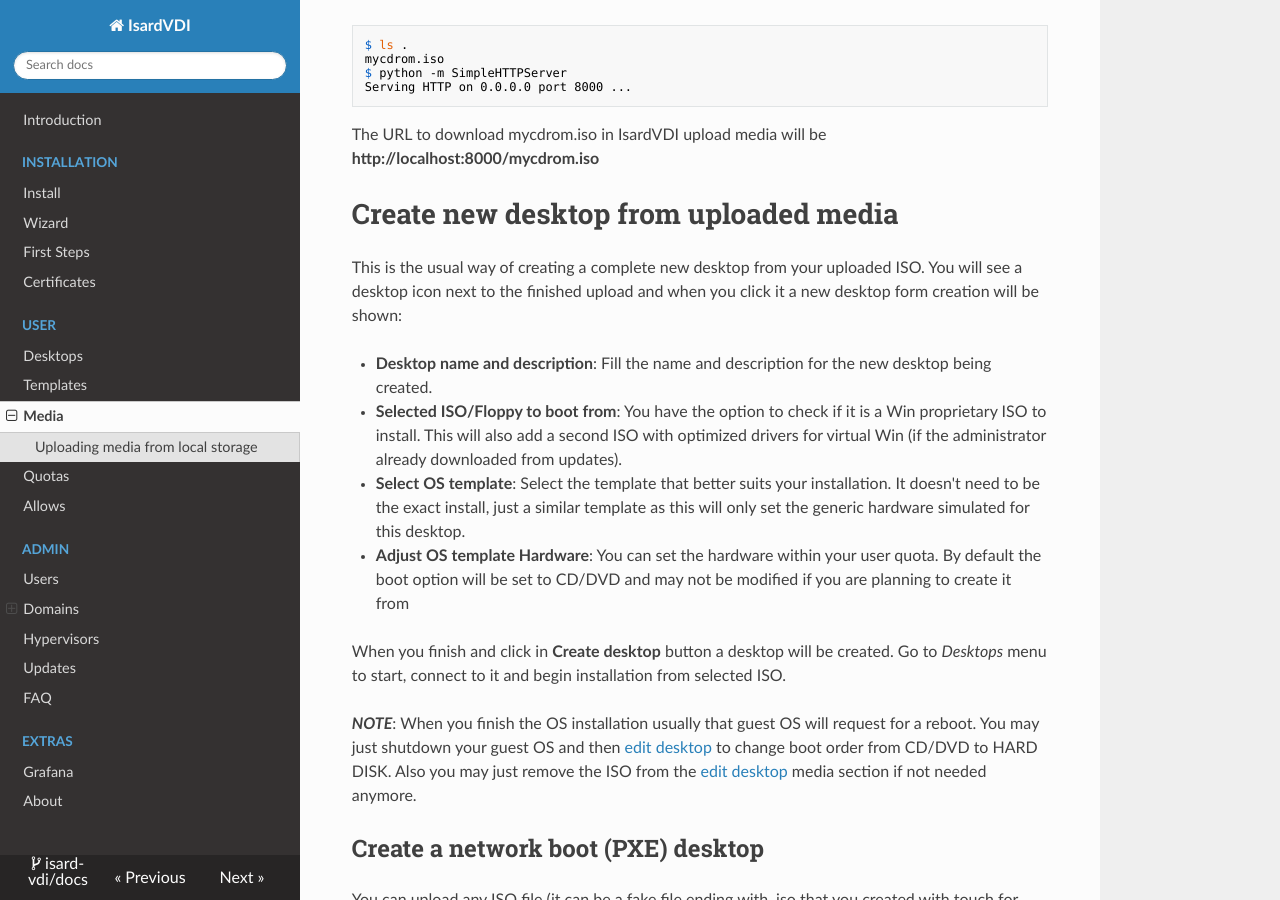
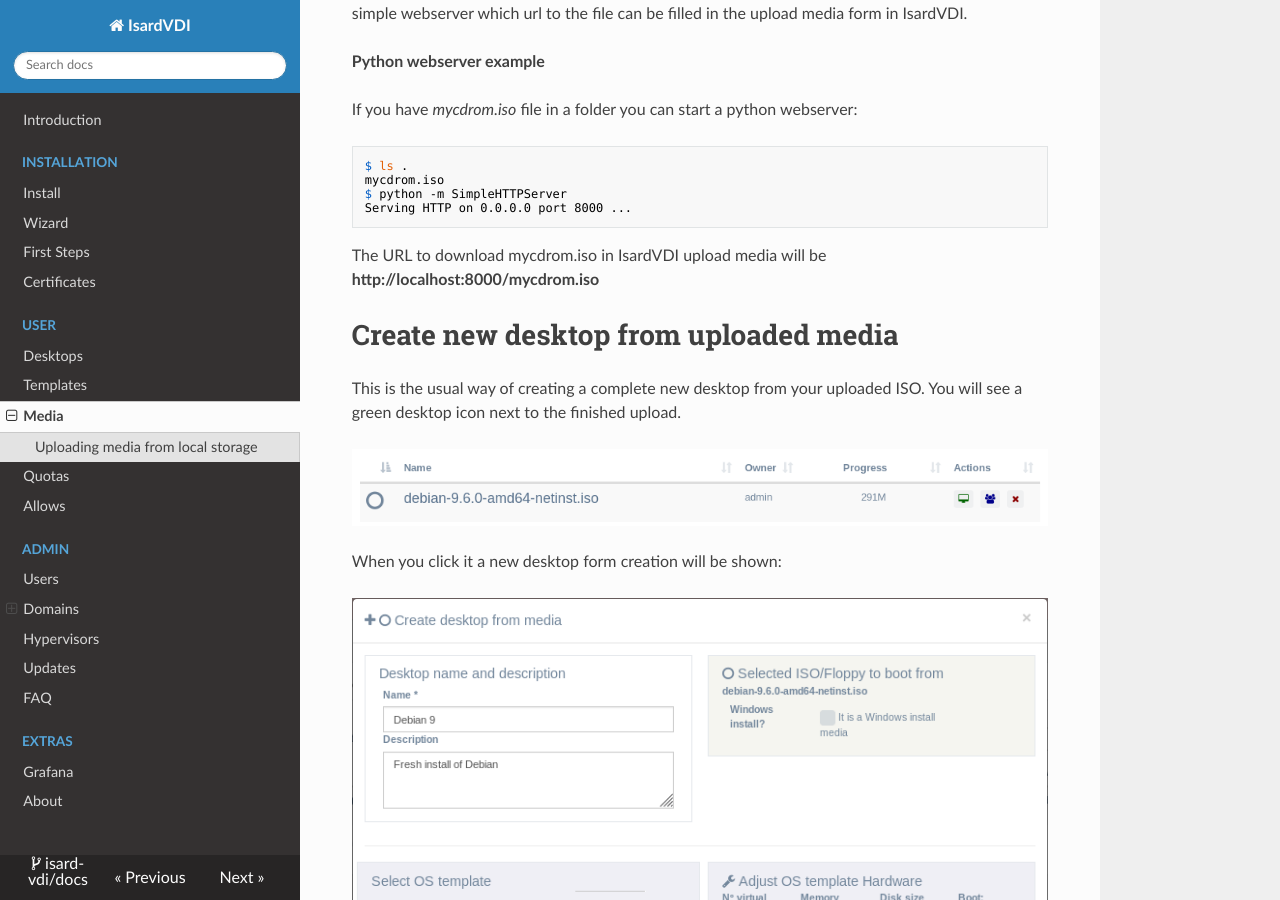
Before and after one commit to thebadjavi/docs, an MkDocs documentation site: the page built from docs/user/media.md, in a window 1280 px wide and 900 px high, scrolled down 1403 px. Built offline with MkDocs 1.6.1, drawn with Linux system fonts in a browser that asks for light colours; nearby versions of some CDN libraries; old or Windows-style settings are respelled for this version of MkDocs.

Commit message:
added media images

```diff
--- a/docs/user/media.md
+++ b/docs/user/media.md
@@ -18,6 +18,8 @@ There is an **Add new** button that will open a new form to make IsardVDI downlo
 
 When you click the **Upload** button it will start and you will see progress.
 
+![](../images/media/media-downloading.png)
+
 ## Uploading media from local storage
 
 If you have your ISO locally in your storage and you want to upload it to IsardVDI you can create a simple webserver which url to the file can be filled in the upload media form in IsardVDI.
@@ -37,7 +39,13 @@ The URL to download mycdrom.iso in IsardVDI upload media will be **http://localh
 
 # Create new desktop from uploaded media
 
-This is the usual way of creating a complete new desktop from your uploaded ISO. You will see a desktop icon next to the finished upload and when you click it a new desktop form creation will be shown:
+This is the usual way of creating a complete new desktop from your uploaded ISO. You will see a green desktop icon next to the finished upload.
+
+![](../images/media/media-uploaded.png)
+
+When you click it a new desktop form creation will be shown:
+
+![](../images/media/media-desktop-form.png)
 
 - **Desktop name and description**: Fill the name and description for the new desktop being created.
 - **Selected ISO/Floppy to boot from**: You have the option to check if it is a Win proprietary ISO to install. This will also add a second ISO with optimized drivers for virtual Win (if the administrator already downloaded from updates).
@@ -46,6 +54,8 @@ This is the usual way of creating a complete new desktop from your uploaded ISO.
 
 When you finish and click in **Create desktop** button a desktop will be created. Go to *Desktops* menu to start, connect to it and begin installation from selected ISO.
 
+![](../images/media/debian-install.png)
+
 ***NOTE***: When you finish the OS installation usually that guest OS will request for a reboot. You may just shutdown your guest OS and then [edit desktop](desktops.md#edit-desktop) to change boot order from CD/DVD to HARD DISK. Also you may just remove the ISO from the [edit desktop](desktops.md#edit-desktop) media section if not needed anymore.
 
 ## Create a network boot (PXE) desktop
```
Also changed, not shown: docs/images/media/debian-install.png (added), docs/images/media/media-desktop-form.png (added), docs/images/media/media-downloading.png (added), docs/images/media/media-uploaded.png (added).
